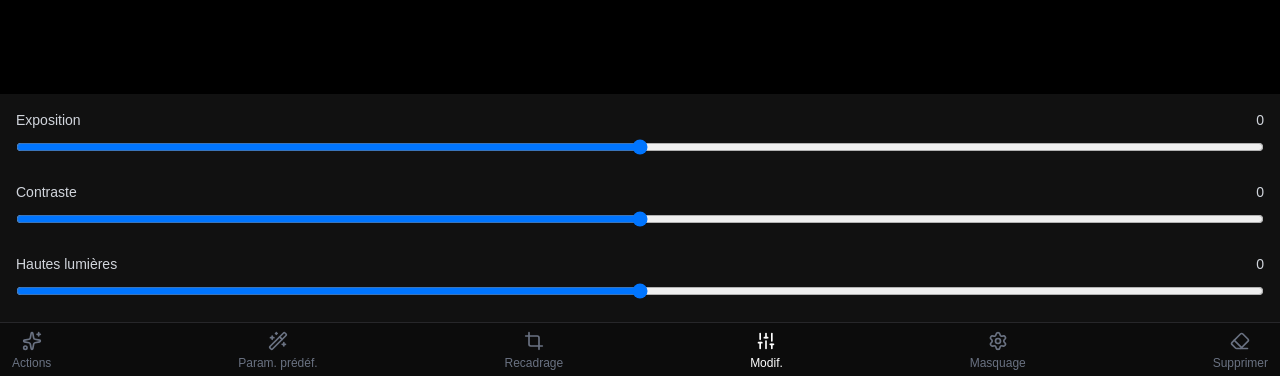
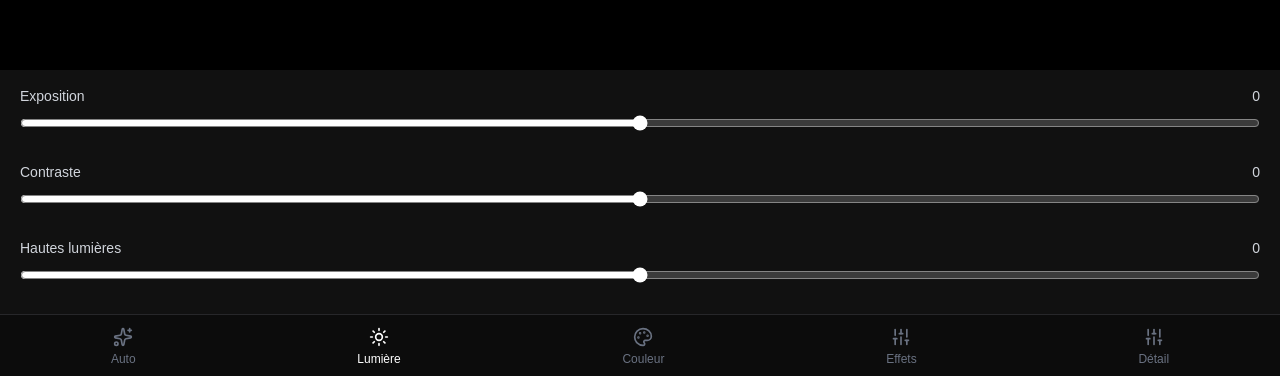
Before and after one commit to athonkoubeatitudes6-byte/pixtone, a Next.js app: page /editor in a window 1280 px wide. Shown: the part 421-797 px from the top of the page. Built offline with nearby package versions, Linux system fonts and the light colour scheme.

Commit message:
Lightroom pro UI clone

```diff
--- a/app/editor/page.tsx
+++ b/app/editor/page.tsx
@@ -1,15 +1,16 @@
 "use client"
 
 import { useState } from "react"
-import { Sliders, Sparkles, Crop, Settings, Eraser, Wand2 } from "lucide-react"
+import { Sun, Palette, Sparkles, Sliders } from "lucide-react"
 
 export default function EditorPage() {
-  const [activeTab, setActiveTab] = useState("modif")
+  const [activeCategory, setActiveCategory] = useState("light")
 
   const [values, setValues] = useState({
     exposure: 0,
     contrast: 0,
     highlights: 0,
+    saturation: 0,
   })
 
   const updateValue = (key: string, value: number) => {
@@ -19,54 +20,100 @@ export default function EditorPage() {
   const filterStyle = `
     brightness(${1 + values.exposure / 100})
     contrast(${1 + values.contrast / 100})
+    saturate(${1 + values.saturation / 100})
   `
 
   return (
-    <div className="flex flex-col h-screen bg-black text-white">
+    <div className="flex flex-col h-screen bg-black text-white overflow-hidden">
 
       {/* IMAGE FULL SCREEN */}
       <div className="flex-1 flex items-center justify-center overflow-hidden">
         <img
           src="/test.jpg"
           alt="preview"
-          className="max-h-full object-contain"
+          className="max-h-full object-contain transition-all duration-200"
           style={{ filter: filterStyle }}
         />
       </div>
 
-      {/* SLIDERS PANEL (LIKE LIGHTROOM) */}
-      {activeTab === "modif" && (
-        <div className="bg-[#111] px-4 py-4 space-y-5">
+      {/* SLIDERS PANEL */}
+      <div className="bg-[#111] px-5 pt-4 pb-6 min-h-[180px]">
 
+        {activeCategory === "light" && (
+          <div className="space-y-6">
             <Slider
               label="Exposition"
               value={values.exposure}
               onChange={(v) => updateValue("exposure", v)}
             />
-
             <Slider
               label="Contraste"
               value={values.contrast}
               onChange={(v) => updateValue("contrast", v)}
             />
-
             <Slider
               label="Hautes lumières"
               value={values.highlights}
               onChange={(v) => updateValue("highlights", v)}
             />
-
           </div>
         )}
 
-      {/* BOTTOM MENU EXACT LIGHTROOM STYLE */}
-      <div className="bg-[#0c0c0c] border-t border-zinc-800 flex justify-between px-3 py-2 text-xs">
-        <BottomItem icon={<Sparkles size={20} />} label="Actions" active={activeTab === "actions"} onClick={() => setActiveTab("actions")} />
-        <BottomItem icon={<Wand2 size={20} />} label="Param. prédéf." active={activeTab === "preset"} onClick={() => setActiveTab("preset")} />
-        <BottomItem icon={<Crop size={20} />} label="Recadrage" active={activeTab === "crop"} onClick={() => setActiveTab("crop")} />
-        <BottomItem icon={<Sliders size={20} />} label="Modif." active={activeTab === "modif"} onClick={() => setActiveTab("modif")} />
-        <BottomItem icon={<Settings size={20} />} label="Masquage" active={activeTab === "mask"} onClick={() => setActiveTab("mask")} />
-        <BottomItem icon={<Eraser size={20} />} label="Supprimer" active={activeTab === "delete"} onClick={() => setActiveTab("delete")} />
+        {activeCategory === "color" && (
+          <div className="space-y-6">
+            <Slider
+              label="Saturation"
+              value={values.saturation}
+              onChange={(v) => updateValue("saturation", v)}
+            />
+          </div>
+        )}
+
+        {activeCategory === "effects" && (
+          <div className="text-center text-gray-500 mt-6">
+            Effets bientôt disponibles
+          </div>
+        )}
+
+        {activeCategory === "detail" && (
+          <div className="text-center text-gray-500 mt-6">
+            Détail bientôt disponible
+          </div>
+        )}
+      </div>
+
+      {/* CATEGORY MENU (LIKE LIGHTROOM) */}
+      <div className="bg-[#0c0c0c] border-t border-zinc-800 flex justify-around py-3 text-xs">
+        <CategoryItem
+          icon={<Sparkles size={20} />}
+          label="Auto"
+          active={activeCategory === "auto"}
+          onClick={() => setActiveCategory("auto")}
+        />
+        <CategoryItem
+          icon={<Sun size={20} />}
+          label="Lumière"
+          active={activeCategory === "light"}
+          onClick={() => setActiveCategory("light")}
+        />
+        <CategoryItem
+          icon={<Palette size={20} />}
+          label="Couleur"
+          active={activeCategory === "color"}
+          onClick={() => setActiveCategory("color")}
+        />
+        <CategoryItem
+          icon={<Sliders size={20} />}
+          label="Effets"
+          active={activeCategory === "effects"}
+          onClick={() => setActiveCategory("effects")}
+        />
+        <CategoryItem
+          icon={<Sliders size={20} />}
+          label="Détail"
+          active={activeCategory === "detail"}
+          onClick={() => setActiveCategory("detail")}
+        />
       </div>
     </div>
   )
@@ -83,7 +130,7 @@ function Slider({
 }) {
   return (
     <div>
-      <div className="flex justify-between mb-2 text-sm text-gray-300">
+      <div className="flex justify-between text-sm text-gray-300 mb-2">
         <span>{label}</span>
         <span>{value}</span>
       </div>
@@ -93,13 +140,13 @@ function Slider({
         max={100}
         value={value}
         onChange={(e) => onChange(Number(e.target.value))}
-        className="w-full"
+        className="w-full accent-white"
       />
     </div>
   )
 }
 
-function BottomItem({
+function CategoryItem({
   icon,
   label,
   active,
```
Lines whose indentation alone changed are shown as unchanged.
